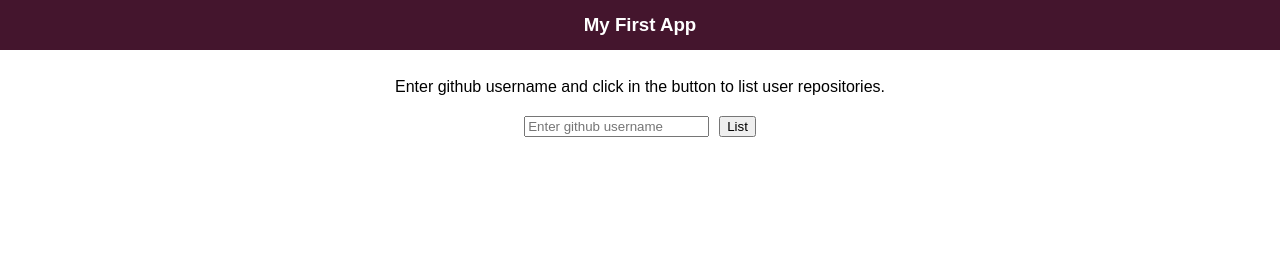
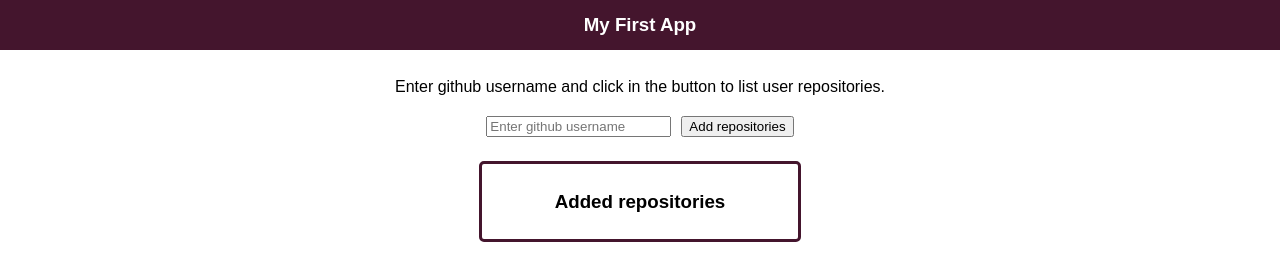
Before and after one commit to amaralc/01-web-development-introduction, a plain HTML site: page index.html in a window 1280 px wide. Drawn offline with Linux system fonts and the light colour scheme.

Commit message:
style: add external styles

```diff
--- a/index.html
+++ b/index.html
@@ -3,22 +3,24 @@
     <head>
         <meta charset="UTF-8">
         <meta name="viewport" content="width=device-width, initial-scale=1.0">
+        <link rel="stylesheet" href="styles.css">
         <title>Web Development</title>
     </head>
     <body style="padding: 0; margin: 0; font-family: Arial, Helvetica, sans-serif; display: flex; flex-direction: column;">
         <header style="background: #44152d; height: 50px; display: flex; align-items: center; justify-content: center;">
             <h3 style="color: #fff">My First App</h3>
+
         </header>
-        <main style="padding: 8px; display: flex; flex-direction: column; align-items: center;">
+        <main style="padding: 8px; display: flex; flex-direction: column; align-items: center; flex: 1 1 auto">
             <p style="margin: 20px auto;">Enter github username and click in the button to list user repositories.</p>
             <form id="sendUsernameForm" style="display: flex; flex-direction: row; justify-content: center;">
                 <input  type="text" id="username" name="username" placeholder="Enter github username">
-                <button style="margin-left: 10px" type="submit">List</button>
+                <button style="margin-left: 10px" type="submit">Add repositories</button>
             </form>
-            <div >
-                <ul id="repositoriesList">
-                </ul>
-            </div>
+
+            <ul id="repositoriesList">
+                <h3 style="text-align: center;">Added repositories </h3>
+            </ul>
             <p id="pUsername"></p>
         </main>
         <script>
--- a/styles.css
+++ b/styles.css
@@ -11,5 +11,4 @@ li {
     list-style-type: none;
     color: #44152d;
     text-align: center;
-
 }
```
